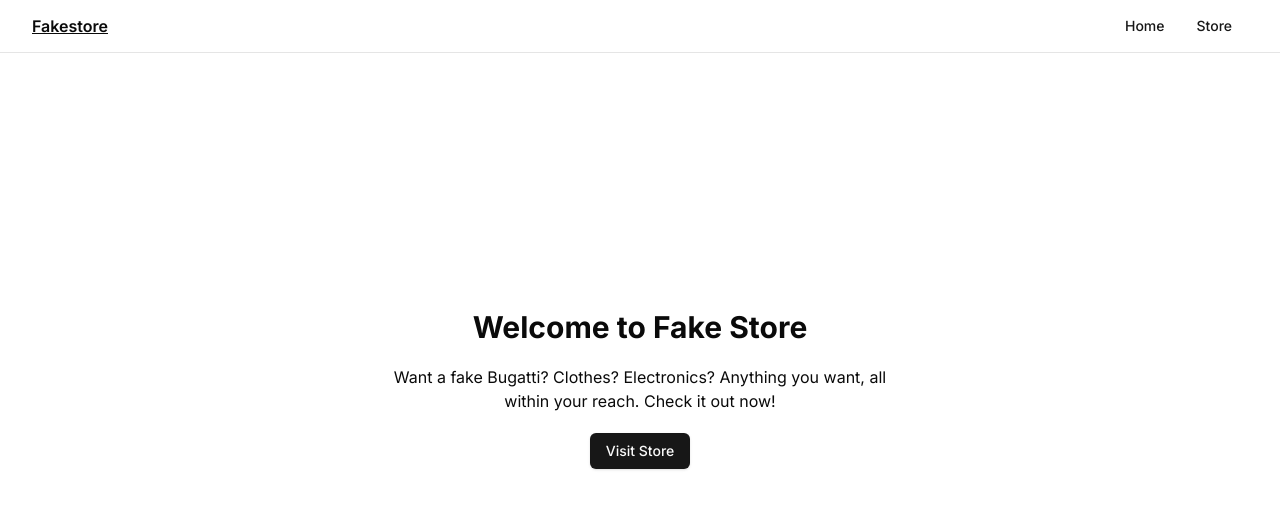
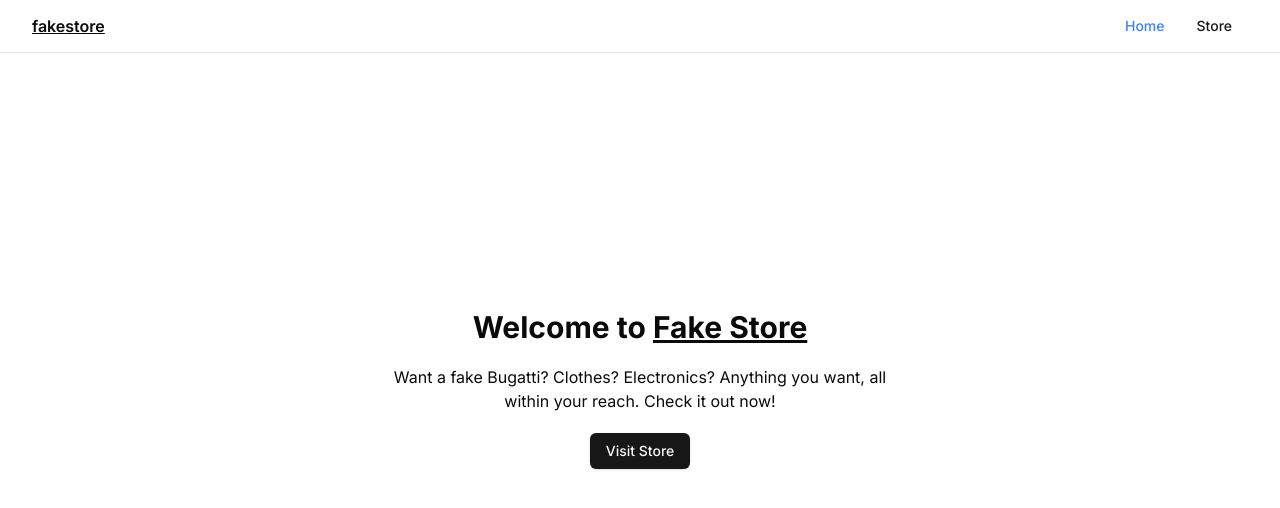
Before and after one commit to shonebinu/shopping-cart, a React (Vite) app: page / in a window 1280 px wide. Shown: the top 508 px of the page. Built offline with nearby package versions, Linux system fonts and the light colour scheme.

Commit message:
feat: active link highlight

```diff
--- a/src/assets/index.css
+++ b/src/assets/index.css
@@ -27,7 +27,7 @@
     --chart-3: 197 37% 24%;
     --chart-4: 43 74% 66%;
     --chart-5: 27 87% 67%;
-    --radius: 0.5rem
+    --radius: 0.5rem;
   }
   .dark {
     --background: 0 0% 3.9%;
@@ -53,7 +53,7 @@
     --chart-2: 160 60% 45%;
     --chart-3: 30 80% 55%;
     --chart-4: 280 65% 60%;
-    --chart-5: 340 75% 55%
+    --chart-5: 340 75% 55%;
   }
 }
 @layer base {
--- a/src/components/Navbar.tsx
+++ b/src/components/Navbar.tsx
@@ -2,17 +2,24 @@ import { NavLink } from "react-router-dom";
 import { Button } from "@/components/ui/button";
 
 function Navbar() {
-  // TODO: Navbar isActive state to highlight the active nav link
   return (
     <nav className="flex justify-between items-center py-2 px-8">
-      <div className="font-semibold underline">Fakestore</div>
+      <div className="font-semibold underline">fakestore</div>
       <div className="flex">
-        <Button asChild variant="link">
-          <NavLink to="/">Home</NavLink>
-        </Button>
-        <Button asChild variant="link">
-          <NavLink to="/store">Store</NavLink>
-        </Button>
+        <NavLink to="/">
+          {({ isActive }) => (
+            <Button variant="link" className={isActive ? "text-blue-500" : ""}>
+              Home
+            </Button>
+          )}
+        </NavLink>
+        <NavLink to="/store">
+          {({ isActive }) => (
+            <Button variant="link" className={isActive ? "text-blue-500" : ""}>
+              Store
+            </Button>
+          )}
+        </NavLink>
       </div>
     </nav>
   );
--- a/src/pages/Home.tsx
+++ b/src/pages/Home.tsx
@@ -4,14 +4,16 @@ import { Link } from "react-router-dom";
 function Home() {
   return (
     <section className="flex flex-col justify-center items-center gap-5 h-[90%]">
-      <h1 className="text-3xl font-bold">Welcome to Fake Store</h1>
+      <h1 className="text-3xl font-bold">
+        Welcome to <span className="underline">Fake Store</span>
+      </h1>
       <p className="lg:w-[40vw] text-center">
         Want a fake Bugatti? Clothes? Electronics? Anything you want, all within
         your reach. Check it out now!
       </p>
-      <Button asChild>
-        <Link to="/store">Visit Store</Link>
-      </Button>
+      <Link to="/store">
+        <Button>Visit Store</Button>
+      </Link>
     </section>
   );
 }
```
